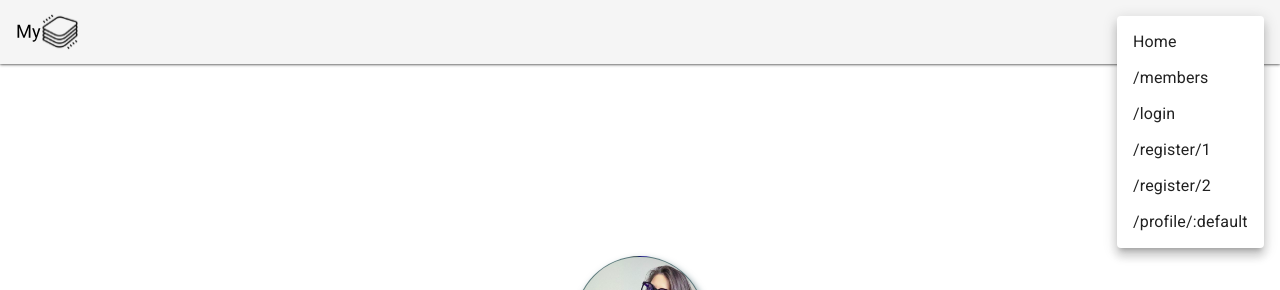
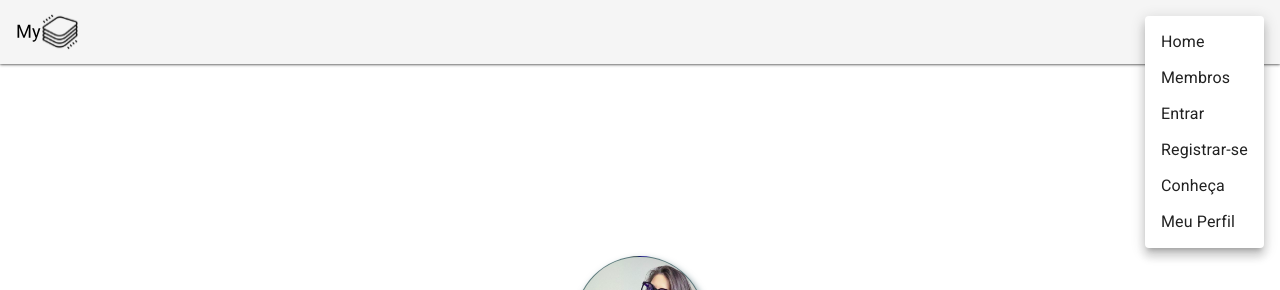
Before and after one commit to KevinWis/MyStack, a React (Create React App) app: page /profile/1/tech in a window 1280 px wide. Both pictures are taken after a click on the button 1240 px from the left and 32 px from the top of the page. Shown: the top 290 px of the page. Built offline with nearby package versions, Linux system fonts and the light colour scheme; no server answers.

Commit message:
Fix: fix navigation

```diff
--- a/src/components/shared/header/index.jsx
+++ b/src/components/shared/header/index.jsx
@@ -58,37 +58,39 @@ const Header = () => {
                 handleMenuItemClick("/members");
               }}
             >
-              /members
+              Membros
             </MenuItem>
             <MenuItem
               onClick={() => {
                 handleMenuItemClick("/login");
               }}
             >
-              /login
+              Entrar
             </MenuItem>
             <MenuItem
               onClick={() => {
                 handleMenuItemClick("/register/1");
               }}
             >
-              /register/1
-            </MenuItem>
-            <MenuItem
-              onClick={() => {
-                handleMenuItemClick("/register/2");
-              }}
-            >
-              /register/2
+              Registrar-se
             </MenuItem>
             <MenuItem
               onClick={() => {
                 handleMenuItemClick(
-                  "/profile/8b8e50a6-50c2-4718-b817-2d38cad0c8f4"
+                  "/page-success"
                 );
               }}
             >
-              /profile/:default
+              Conheça
+            </MenuItem>
+              <MenuItem
+              onClick={() => {
+                handleMenuItemClick(
+                  "/my-profile"
+                );
+              }}
+            >
+              Meu Perfil
             </MenuItem>
           </Menu>
         </div>
--- a/src/routes.js
+++ b/src/routes.js
@@ -35,9 +35,6 @@ const Routes = () => {
       <Route exact path="/page-success">
         <PageSucess />
       </Route>
-      <Route exact path="/my-profile/edit">
-
-      </Route>
       <Route exact path="/my-profile">
         <PageProfile />
       </Route>
```
